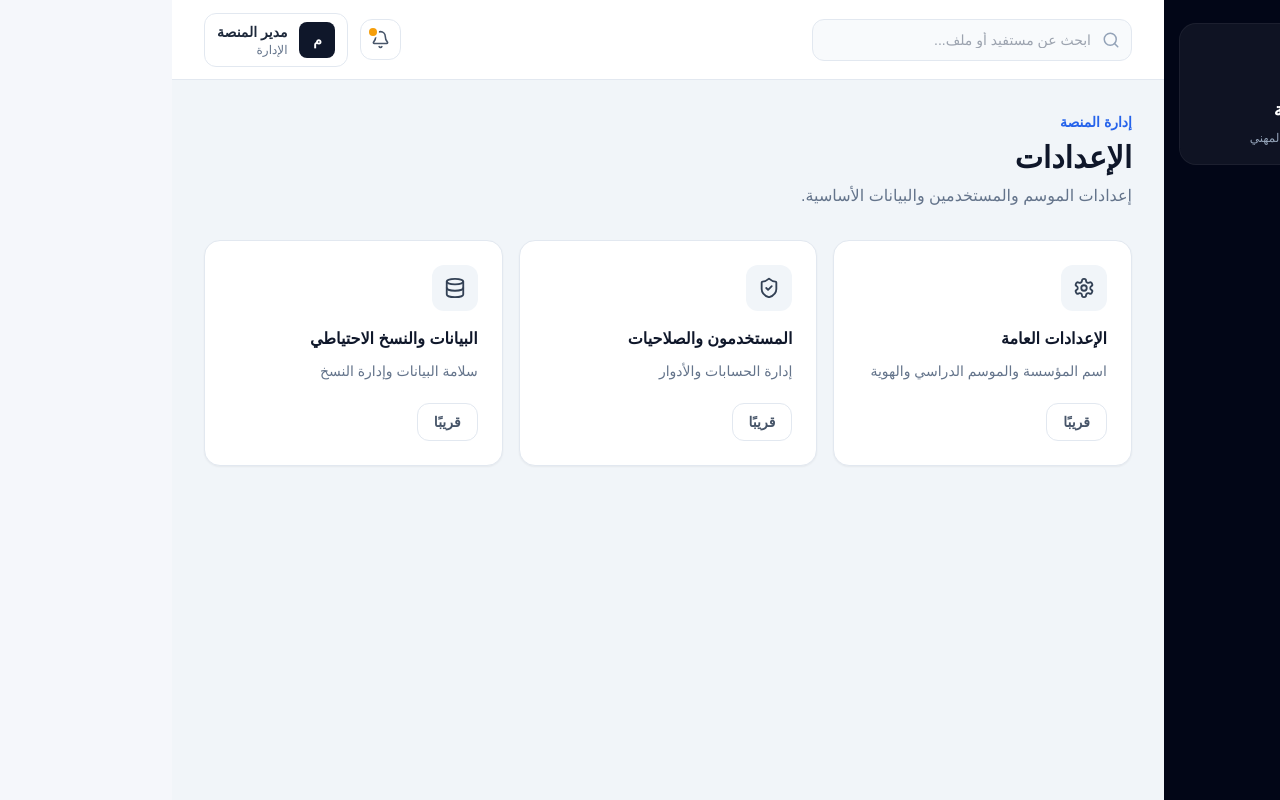
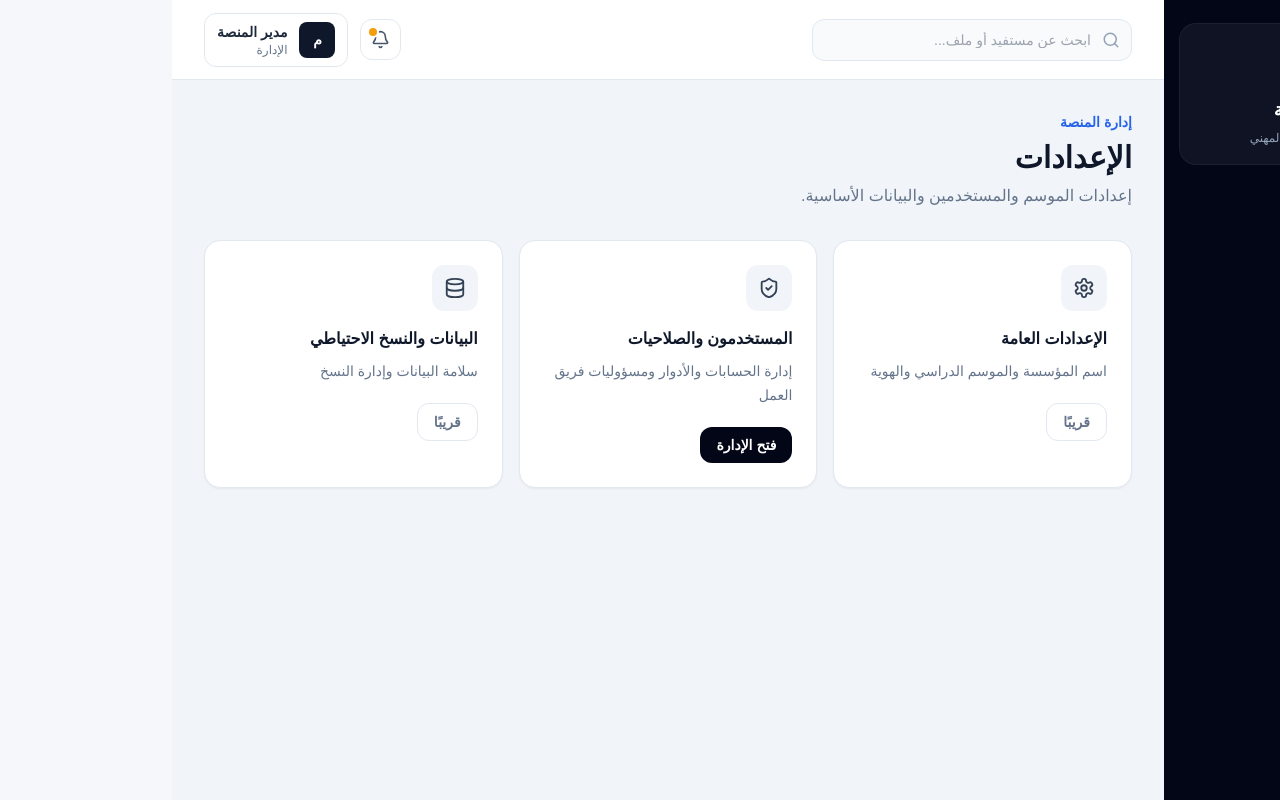
Before and after one commit to mourad-sat/second-chance, a Next.js app: page /settings in a window 1280 px wide. Built offline with nearby package versions, Linux system fonts and the light colour scheme.

Commit message:
feat: link settings to user management

```diff
--- a/app/settings/page.tsx
+++ b/app/settings/page.tsx
@@ -1,5 +1,12 @@
+import Link from "next/link";
 import { Database, Settings, ShieldCheck } from "lucide-react";
 import { AppShell } from "@/components/AppShell";
+
+const cards = [
+  { title: "الإعدادات العامة", description: "اسم المؤسسة والموسم الدراسي والهوية", icon: Settings, href: null },
+  { title: "المستخدمون والصلاحيات", description: "إدارة الحسابات والأدوار ومسؤوليات فريق العمل", icon: ShieldCheck, href: "/settings/users" },
+  { title: "البيانات والنسخ الاحتياطي", description: "سلامة البيانات وإدارة النسخ", icon: Database, href: null }
+];
 
 export default function SettingsPage() {
   return (
@@ -10,16 +17,12 @@ export default function SettingsPage() {
         <p className="mt-2 text-slate-500">إعدادات الموسم والمستخدمين والبيانات الأساسية.</p>
 
         <div className="mt-8 grid gap-4 md:grid-cols-3">
-          {[
-            ["الإعدادات العامة", "اسم المؤسسة والموسم الدراسي والهوية", Settings],
-            ["المستخدمون والصلاحيات", "إدارة الحسابات والأدوار", ShieldCheck],
-            ["البيانات والنسخ الاحتياطي", "سلامة البيانات وإدارة النسخ", Database]
-          ].map(([title, description, Icon]) => (
-            <article key={String(title)} className="rounded-2xl border border-slate-200 bg-white p-6 shadow-sm">
+          {cards.map(({ title, description, icon: Icon, href }) => (
+            <article key={title} className="rounded-2xl border border-slate-200 bg-white p-6 shadow-sm">
               <div className="mb-4 inline-flex rounded-xl bg-slate-100 p-3 text-slate-700"><Icon size={22} /></div>
-              <h3 className="font-bold text-slate-900">{String(title)}</h3>
-              <p className="mt-2 text-sm leading-6 text-slate-500">{String(description)}</p>
-              <button className="mt-5 rounded-xl border border-slate-200 px-4 py-2 text-sm font-semibold text-slate-600">قريبًا</button>
+              <h3 className="font-bold text-slate-900">{title}</h3>
+              <p className="mt-2 text-sm leading-6 text-slate-500">{description}</p>
+              {href ? <Link href={href} className="mt-5 inline-flex rounded-xl bg-slate-950 px-4 py-2 text-sm font-semibold text-white">فتح الإدارة</Link> : <span className="mt-5 inline-flex rounded-xl border border-slate-200 px-4 py-2 text-sm font-semibold text-slate-500">قريبًا</span>}
             </article>
           ))}
         </div>
```
